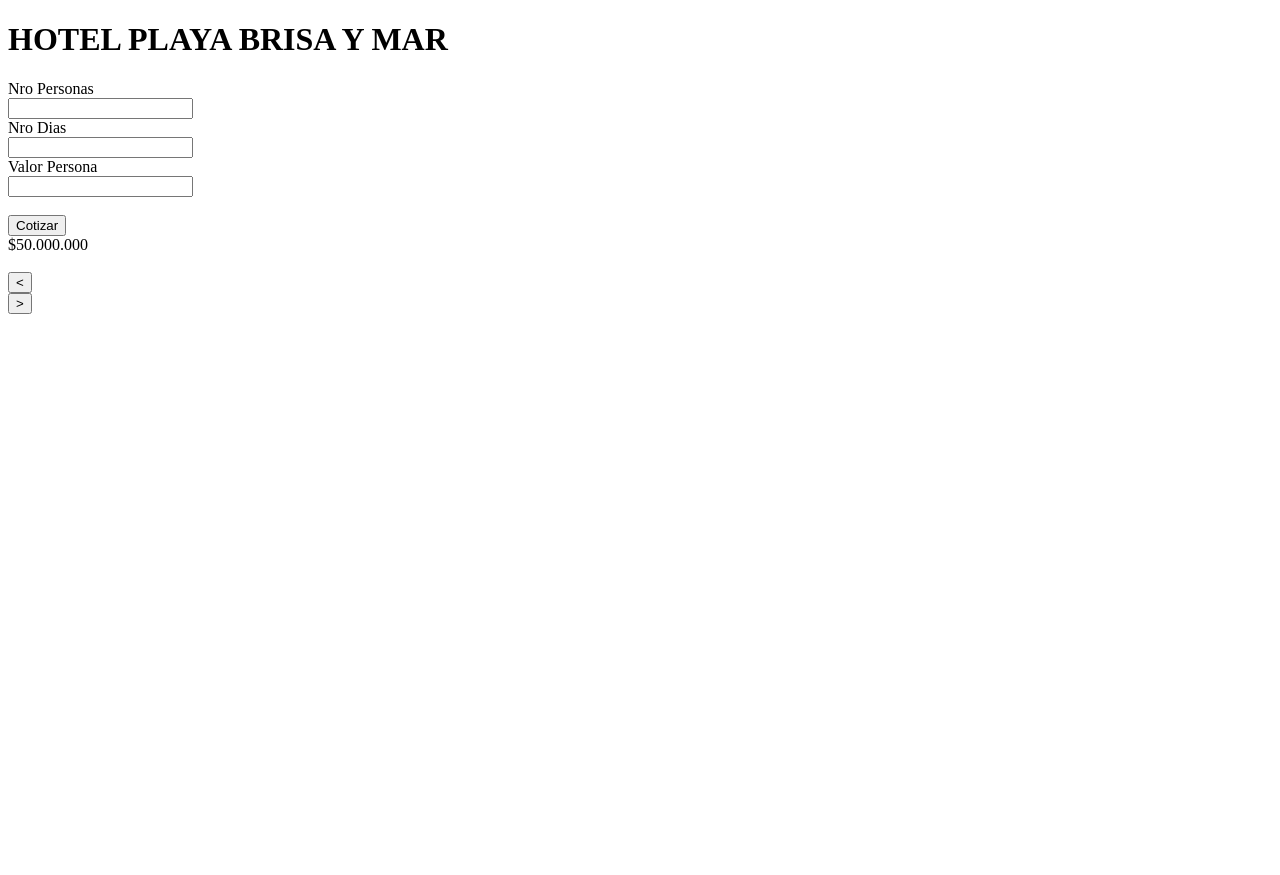
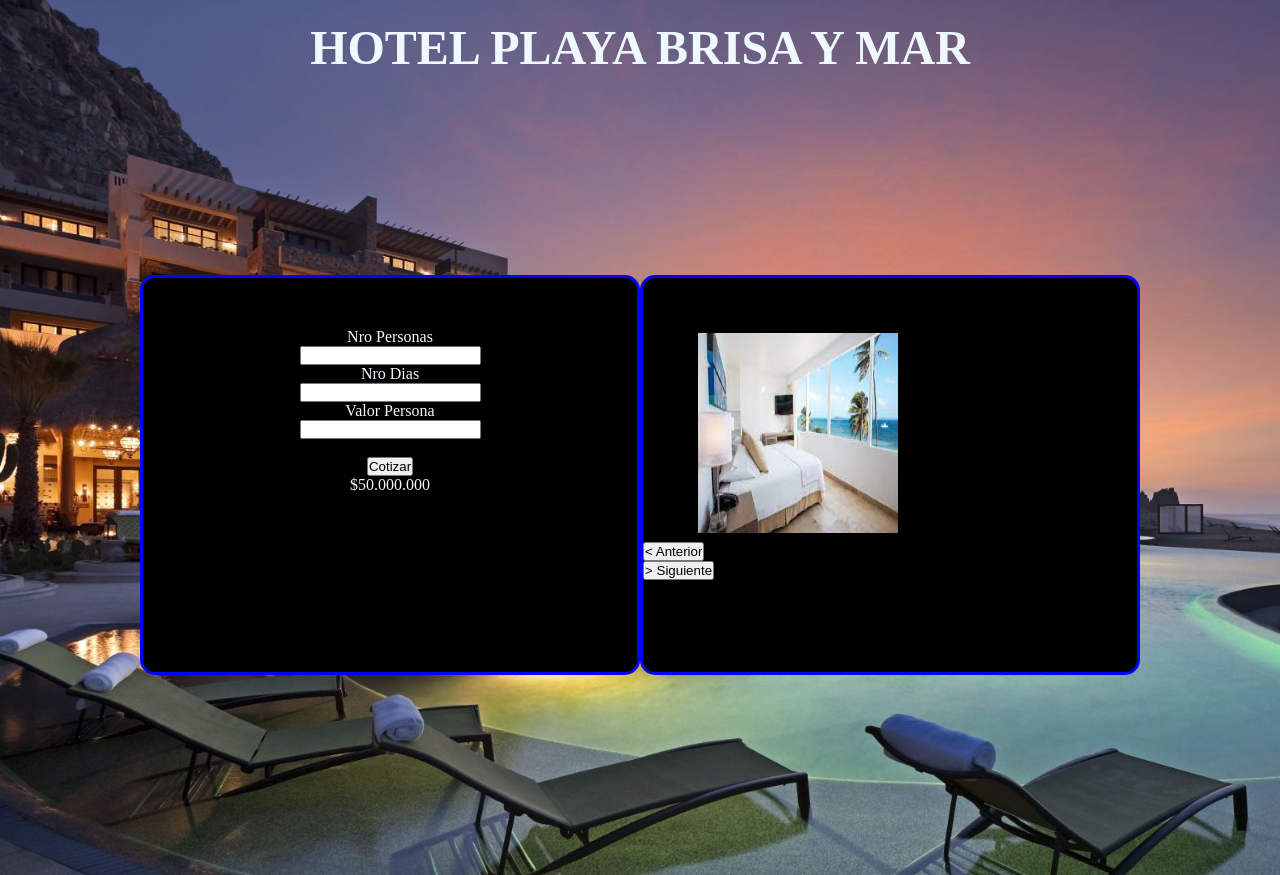
Before and after one commit to Edward100715/Hotel, a plain HTML site: page indes.html in a window 1280 px wide. Before the commit the page ends 800 px from the top, so only its background shows below. Drawn offline with Linux system fonts and the light colour scheme.

Commit message:
V1.1. Galeria

```diff
--- a/CSS/style.css
+++ b/CSS/style.css
@@ -0,0 +1,45 @@
+* {
+    margin: 0px;
+    padding: 0px;
+    box-sizing: border-box;
+}
+
+body {
+    background-image: url(../IMG/fondo.jpg);
+    background-repeat: no-repeat;
+    background-size: cover;
+    color: aliceblue;
+}
+
+h1 {
+    text-align: center;
+    font-size: 48px;
+    margin: 20px 50px;
+}
+
+.box{
+    background-color: black;
+    border: 3px solid rgb(0, 4, 255);
+    border-radius: 15px;
+    width: 500px;
+    height: 400px;
+}
+
+.container {
+    display: flex;
+    margin: 200px 80px;
+    justify-content: center;
+}
+
+.cotizar {
+    text-align: center;
+    padding-top: 50px;
+}
+
+img {
+    margin: 5px;
+    padding-top: 50px;
+    padding-left: 50px;
+    width: 250px;
+    height: 250px;
+}
--- a/indes.html
+++ b/indes.html
@@ -4,6 +4,7 @@
     <meta charset="UTF-8">
     <meta http-equiv="X-UA-Compatible" content="IE=edge">
     <meta name="viewport" content="width=device-width, initial-scale=1.0">
+    <link rel="stylesheet" href="CSS/style.css">
     <title>HOTEL</title>
 </head>
 <body>
@@ -12,7 +13,7 @@
     </header>
     <main>
         <section class="container">
-            <section class="cotizar">
+            <section class="cotizar box">
                 <label for="">Nro Personas</label><br>
                 <input type="number" name="" id=""><br>
 
@@ -26,13 +27,14 @@
                     <input type="button" value="Cotizar"><br>
                     <label for="">$50.000.000</label>
                 </section>
+            </section>
 
-                <section class="galeria">
-                    <img src="" alt=""><br>
-                    <input type="button" value="<" onclick="img1"()><br>
-                    <input type="button" value=">" onclick="img2"()><br>
+                <section class="galeria box">
+                    <img src="./IMG/habitacion1.jpg" alt=""><br>
+                    <input type="button" value="< Anterior" onclick="img1"()><br>
+                    <input type="button" value="> Siguiente" onclick="img2"()><br>
                 </section>
-            </section>
+
         </section>
     </main>
     <footer>
```
Also changed, not shown: IMG/fondo.jpg (added), IMG/habitacion1.jpg (added), IMG/habitacion2.jpg (added).
